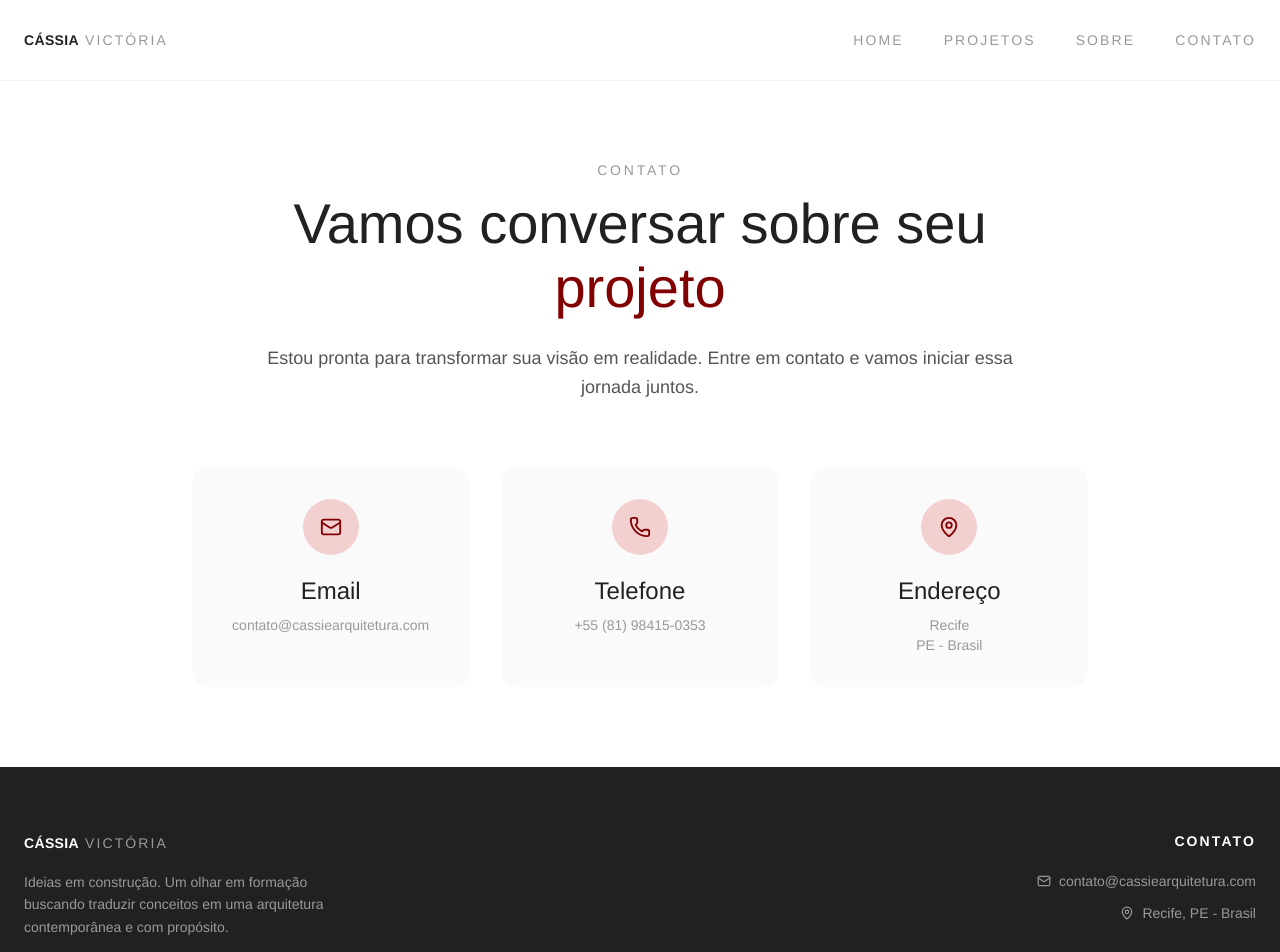
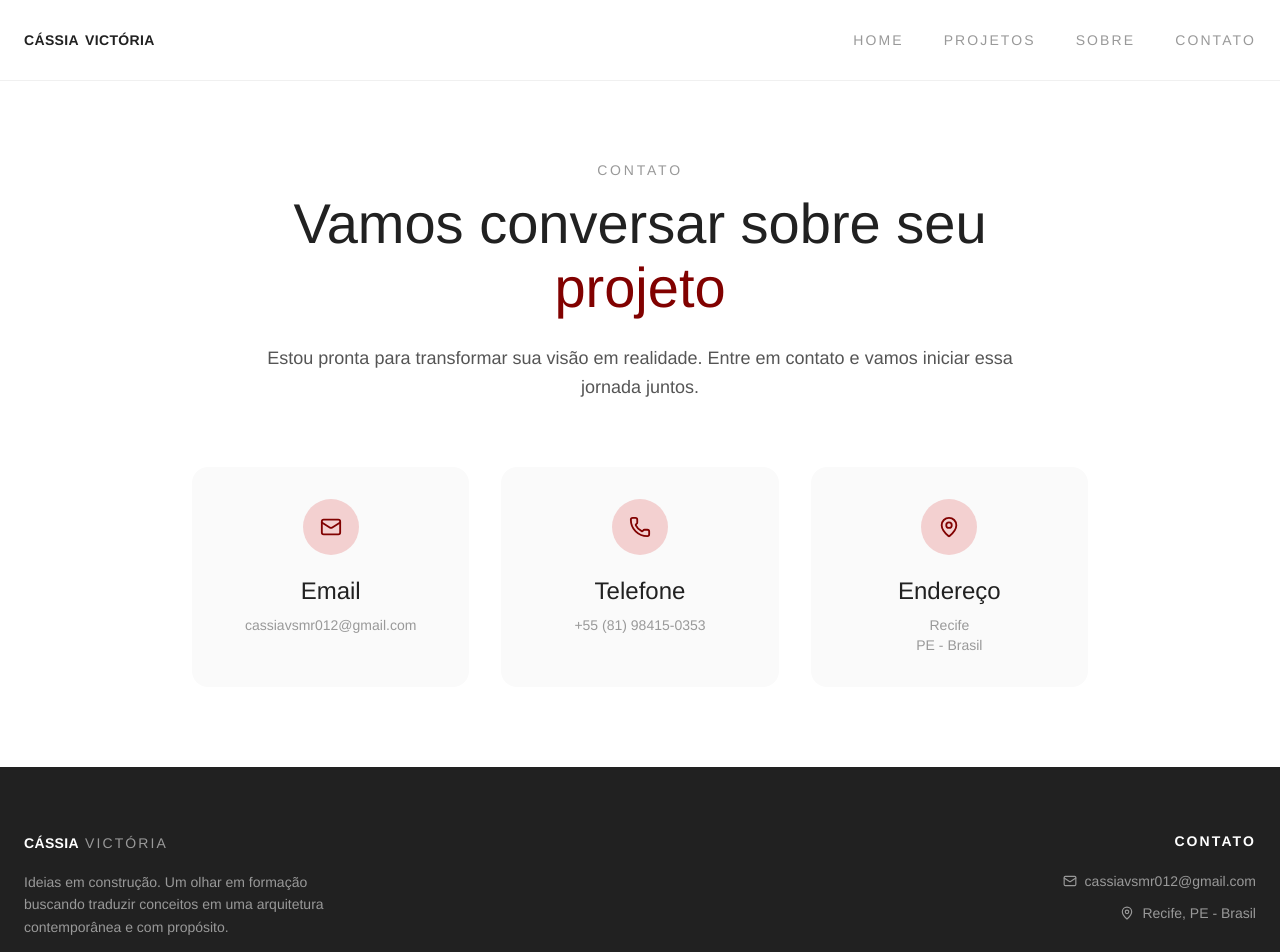
Before and after one commit to kaykyDias04/cassie-arch-portfolio, a Next.js app: page /contato in a window 1280 px wide. Shown: the top 952 px of the page. Built offline with nearby package versions, Linux system fonts and the light colour scheme.

Commit message:
ajustes visuais no home

```diff
--- a/data/about.json
+++ b/data/about.json
@@ -1,10 +1,10 @@
 {
   "photo": "https://images.unsplash.com/photo-1573496359142-b8d87734a5a2?w=800&q=80",
   "paragraphs": [
-    "Nascida e criada em Recife, <strong>Cassie Moretti</strong> sempre teve a arte como parte essencial de sua vida. Aos 10 anos, iniciou seus estudos na Academia Brasileira de Arte (ABRA), onde, ao longo de oito anos, se especializou em diversas técnicas, como desenho, pintura, xilogravura e fotografia.",
+    "Nascida e criada em Recife, <strong>Cássia Moretti</strong> sempre teve a arte como parte essencial de sua vida. Aos 10 anos, iniciou seus estudos na Academia Brasileira de Arte (ABRA), onde, ao longo de oito anos, se especializou em diversas técnicas, como desenho, pintura, xilogravura e fotografia.",
     "Sua paixão pela expressão artística a levou a cursar Artes Plásticas na FAAP, onde se formou em 2004. Incentivada pelo pai a expandir sua formação, também ingressou na faculdade de Arquitetura e Urbanismo no Mackenzie, concluindo a graduação em 2006.",
     "Em 2007, fundou a <strong>Cássia Victória</strong>, escritório que reflete seu olhar apurado e sua sensibilidade artística na criação de espaços funcionais e cheios de personalidade. Em 2017, descobriu sua paixão por compartilhar a rotina de projetos e obras e lançou o canal Cássia Victória, que rapidamente se tornou referência no segmento, conquistando um público fiel e apaixonado por arquitetura e design.",
-    "Atualmente, o escritório está localizado na zona sul de Recife e conta com uma equipe de mais de 10 colaboradores, atuando em projetos residenciais, comerciais e corporativos. Sempre inovando e transformando espaços, Cassie segue inspirando pessoas por meio de seu trabalho e sua trajetória, unindo arte, arquitetura e comunicação."
+    "Atualmente, o escritório está localizado na zona sul de Recife e conta com uma equipe de mais de 10 colaboradores, atuando em projetos residenciais, comerciais e corporativos. Sempre inovando e transformando espaços, Cássia segue inspirando pessoas por meio de seu trabalho e sua trajetória, unindo arte, arquitetura e comunicação."
   ],
   "youtubeUrl": "https://youtube.com"
 }
--- a/src/app/contato/page.tsx
+++ b/src/app/contato/page.tsx
@@ -32,7 +32,7 @@ export default function ContatoPage() {
 
             <div className="grid grid-cols-1 md:grid-cols-3 gap-8 max-w-4xl mx-auto">
               <a
-                href="https://mail.google.com/mail/?view=cm&to=contato@cassiearquitetura.com"
+                href="https://mail.google.com/mail/?view=cm&to=cassiavsmr012@gmail.com"
                 target="_blank"
                 rel="noopener noreferrer"
                 className="group bg-surface rounded-2xl p-8 text-center hover:bg-accent-red/30 transition-all duration-300 animate-fade-in-up"
@@ -41,7 +41,7 @@ export default function ContatoPage() {
                   <Mail size={22} className="text-luminex-red group-hover:text-white transition-colors" />
                 </div>
                 <h3 className="text-title-black font-semibold text-base mb-2">Email</h3>
-                <p className="text-text-grey text-sm">contato@cassiearquitetura.com</p>
+                <p className="text-text-grey text-sm">cassiavsmr012@gmail.com</p>
               </a>
 
               <a
--- a/src/app/layout.tsx
+++ b/src/app/layout.tsx
@@ -7,7 +7,7 @@ export const metadata: Metadata = {
     "Escritório de arquitetura especializado em projetos residenciais, comerciais e urbanismo. Transformamos espaços com design contemporâneo e funcional.",
   keywords: ["arquitetura", "design", "interiores", "urbanismo", "portfólio"],
   icons: {
-    icon: "/Cassie-logo.svg",
+    icon: "/Cássia-logo.svg",
   },
   openGraph: {
     title: "Cássia Victória | Portfólio",
--- a/src/app/page.tsx
+++ b/src/app/page.tsx
@@ -24,9 +24,9 @@ export default async function HomePage() {
 
       <main className="flex-1 pt-20">
         {/* ─── Hero ──────────────────────────────────── */}
-        <section id="home" className="relative min-h-[calc(100vh-5rem)] flex items-center scroll-mt-20" aria-labelledby="hero-heading">
-          <div className="max-w-[1400px] mx-auto px-6 py-14 w-full">
-            <div className="grid grid-cols-1 lg:grid-cols-2 gap-12 items-center">
+        <section id="home" className="relative min-h-[calc(100vh-5rem)] flex items-start pt-10 scroll-mt-20" aria-labelledby="hero-heading">
+          <div className="max-w-[1400px] mx-auto px-6 w-full">
+            <div className="grid grid-cols-1 lg:grid-cols-2 gap-12 items-start">
 
               <div>
                 <p className="text-text-grey text-sm tracking-[0.2em] uppercase mb-6 animate-fade-in-up">
--- a/src/components/AdminHeader.tsx
+++ b/src/components/AdminHeader.tsx
@@ -24,7 +24,7 @@ export default function AdminHeader() {
           <Link href="/admin/dashboard" className="flex items-center gap-2.5">
             <div className="flex items-center gap-2">
               <span className="text-white font-semibold text-[13px] tracking-wide uppercase">
-                Cassie
+                Cássia
               </span>
               <span className="text-white/40 text-[11px]">•</span>
               <span className="text-luminex-red text-[11px] tracking-[0.15em] uppercase font-medium">
@@ -65,11 +65,10 @@ export default function AdminHeader() {
               <Link
                 key={item.href}
                 href={item.href}
-                className={`inline-flex items-center gap-2 px-4 py-2.5 text-xs tracking-[0.1em] uppercase font-medium rounded-t-lg transition-all duration-200 ${
-                  isActive
+                className={`inline-flex items-center gap-2 px-4 py-2.5 text-xs tracking-[0.1em] uppercase font-medium rounded-t-lg transition-all duration-200 ${isActive
                     ? 'bg-surface text-title-black'
                     : 'text-white/50 hover:text-white hover:bg-white/5'
-                }`}
+                  }`}
               >
                 <item.icon size={14} />
                 {item.label}
--- a/src/components/ContatoSection.tsx
+++ b/src/components/ContatoSection.tsx
@@ -20,7 +20,7 @@ export default function ContatoSection() {
 
         <div className="grid grid-cols-1 sm:grid-cols-2 md:grid-cols-4 gap-6 max-w-5xl mx-auto">
           <a
-            href="https://mail.google.com/mail/?view=cm&to=contato@cassiearquitetura.com"
+            href="https://mail.google.com/mail/?view=cm&to=cassiavsmr012@gmail.com"
             target="_blank"
             rel="noopener noreferrer"
             className="group bg-surface rounded-2xl p-8 text-center hover:bg-accent-red/30 transition-all duration-300 animate-fade-in-up"
@@ -29,7 +29,7 @@ export default function ContatoSection() {
               <Mail size={22} className="text-luminex-red group-hover:text-white transition-colors" />
             </div>
             <h3 className="text-title-black font-semibold text-base mb-2">Email</h3>
-            <p className="text-text-grey text-sm">contato@cassiearquitetura.com</p>
+            <p className="text-text-grey text-sm">cassiavsmr012@gmail.com</p>
           </a>
 
           <a
--- a/src/components/Footer.tsx
+++ b/src/components/Footer.tsx
@@ -30,7 +30,7 @@ export default function Footer() {
             <div className="flex flex-col gap-3">
               <div className="flex items-center gap-2 text-text-grey text-sm md:justify-end">
                 <Mail size={14} />
-                <span>contato@cassiearquitetura.com</span>
+                <span>cassiavsmr012@gmail.com</span>
               </div>
               <div className="flex items-center gap-2 text-text-grey text-sm md:justify-end">
                 <MapPin size={14} />
--- a/src/components/Header.tsx
+++ b/src/components/Header.tsx
@@ -76,7 +76,7 @@ export default function Header() {
             <span className="text-title-black font-semibold text-[14px] tracking-wide uppercase">
               Cássia
             </span>
-            <span className="text-text-grey font-medium text-[14px] tracking-[0.15em] uppercase">
+            <span className="text-title-black font-semibold text-[14px] tracking-wide uppercase">
               Victória
             </span>
           </div>
--- a/src/lib/data.ts
+++ b/src/lib/data.ts
@@ -121,10 +121,10 @@ export async function getAboutData(): Promise<AboutData> {
       id: 'singleton',
       photo: 'https://images.unsplash.com/photo-1573496359142-b8d87734a5a2?w=800&q=80',
       paragraphs: [
-        'Nascida e criada em Recife, <strong>Cassie Moretti</strong> sempre teve a arte como parte essencial de sua vida. Aos 10 anos, iniciou seus estudos na Academia Brasileira de Arte (ABRA), onde, ao longo de oito anos, se especializou em diversas técnicas, como desenho, pintura, xilogravura e fotografia.',
+        'Nascida e criada em Recife, <strong>Cássia Moretti</strong> sempre teve a arte como parte essencial de sua vida. Aos 10 anos, iniciou seus estudos na Academia Brasileira de Arte (ABRA), onde, ao longo de oito anos, se especializou em diversas técnicas, como desenho, pintura, xilogravura e fotografia.',
         'Sua paixão pela expressão artística a levou a cursar Artes Plásticas na FAAP, onde se formou em 2004. Incentivada pelo pai a expandir sua formação, também ingressou na faculdade de Arquitetura e Urbanismo no Mackenzie, concluindo a graduação em 2006.',
         'Em 2007, fundou a <strong>Cássia Victória</strong>, escritório que reflete seu olhar apurado e sua sensibilidade artística na criação de espaços funcionais e cheios de personalidade. Em 2017, descobriu sua paixão por compartilhar a rotina de projetos e obras e lançou o canal Cássia Victória, que rapidamente se tornou referência no segmento, conquistando um público fiel e apaixonado por arquitetura e design.',
-        'Atualmente, o escritório está localizado na zona sul de Recife e conta com uma equipe de mais de 10 colaboradores, atuando em projetos residenciais, comerciais e corporativos. Sempre inovando e transformando espaços, Cassie segue inspirando pessoas por meio de seu trabalho e sua trajetória, unindo arte, arquitetura e comunicação.',
+        'Atualmente, o escritório está localizado na zona sul de Recife e conta com uma equipe de mais de 10 colaboradores, atuando em projetos residenciais, comerciais e corporativos. Sempre inovando e transformando espaços, Cássia segue inspirando pessoas por meio de seu trabalho e sua trajetória, unindo arte, arquitetura e comunicação.',
       ],
     };
 
```
Also changed, not shown: 1 other file (tests, documents, lock files or other folders).
